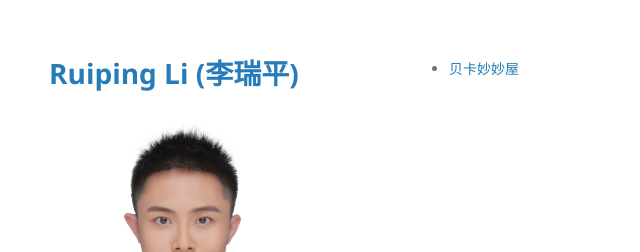
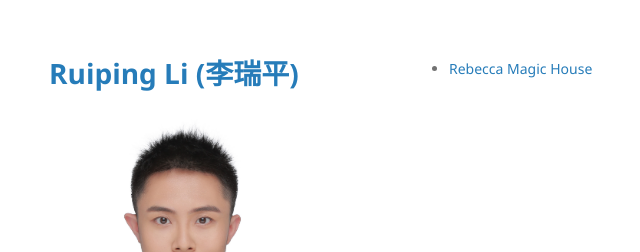
Before and after one commit to Ruiping-Li/Ruiping-Li.github.io, a Jekyll site: the page built from files/rebecca.md, in a window 1280 px wide. Shown: the top 252 px of the page, without its empty margins (161-801 px from the left). Built offline with Jekyll 4.4.1, drawn with Linux system fonts in a browser that asks for light colours; our own code applies the rules of GitHub Pages for plain Markdown files.

Commit message:
Update rebecca.md

```diff
--- a/files/rebecca.md
+++ b/files/rebecca.md
@@ -1 +1 @@
-* [贝卡妙妙屋](https://pan.quark.cn/s/19bcacbcce33)
+* [Rebecca Magic House](https://pan.quark.cn/s/19bcacbcce33)
```
